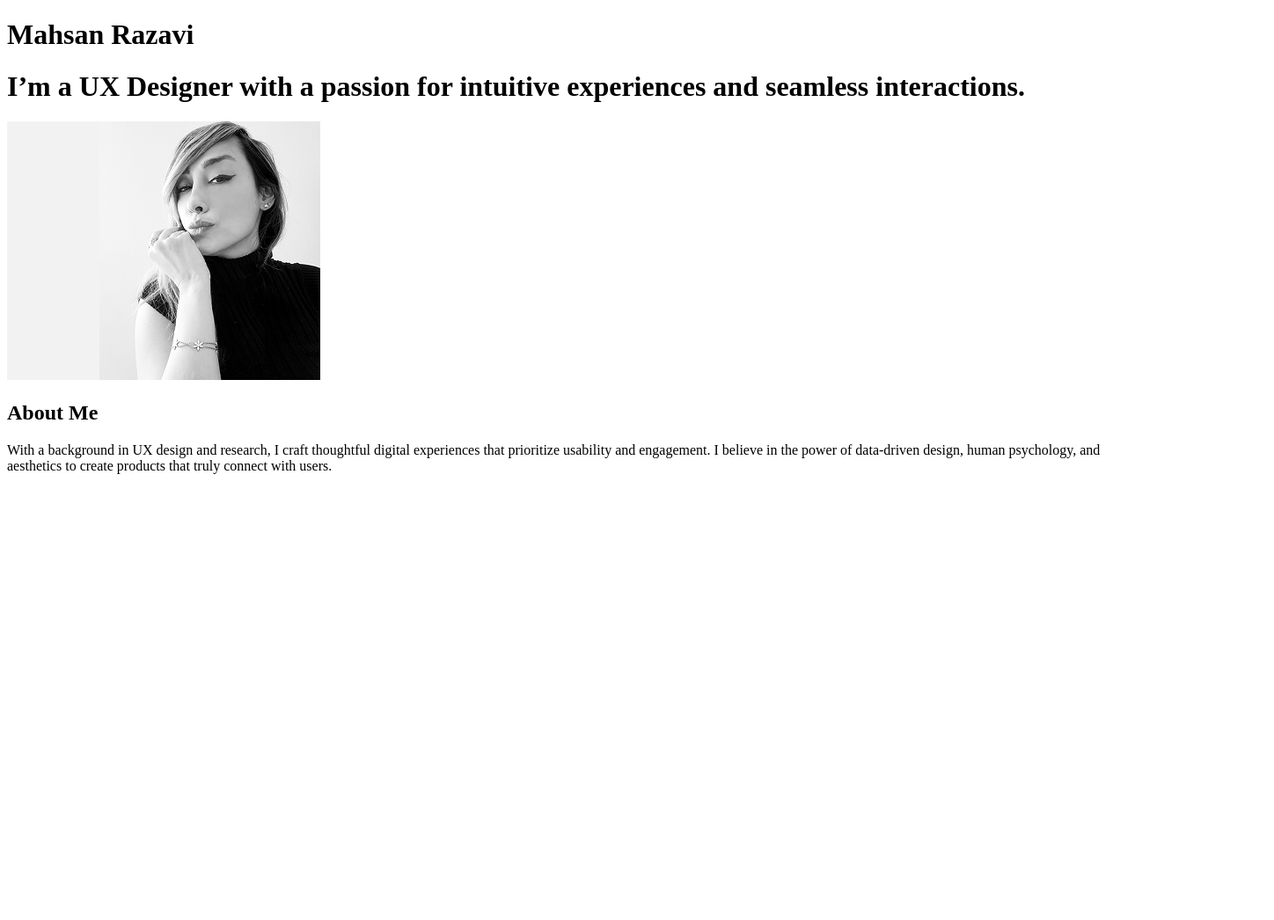
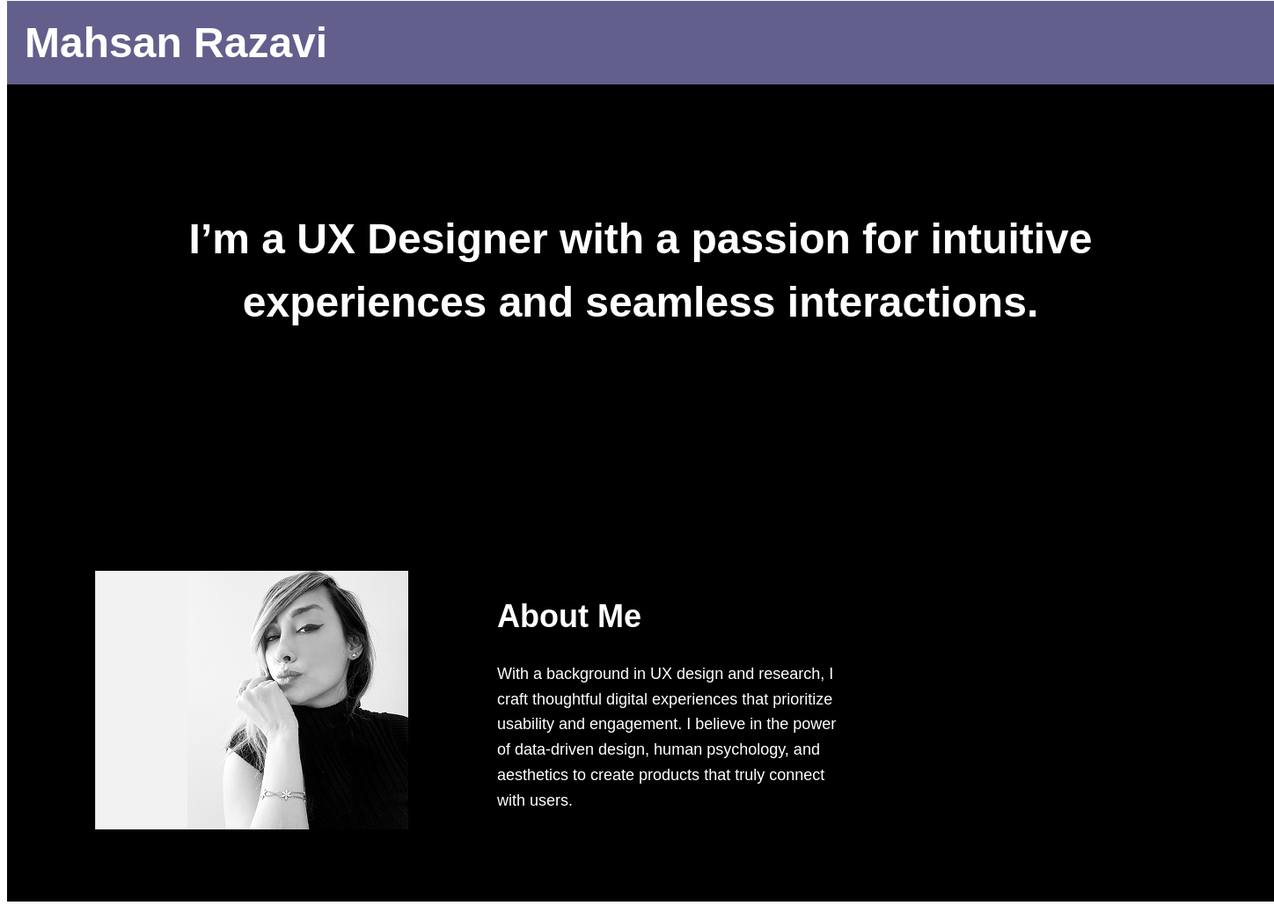
Before and after one commit to Masan62/Portfolio1, a plain HTML site: page index.html in a window 1280 px wide. Shown: the whole page at 88% size, 1448 px wide, since content can reach past the window. Before the commit the page ends 800 px from the top, so only its background shows below. Drawn offline with Linux system fonts and the light colour scheme.

Commit message:
Css added

```diff
--- a/screen.css
+++ b/screen.css
@@ -1,4 +1,74 @@
-/* Add screen styles below */
+
 a.active {
     font-weight: bold;
 }
+
+body {
+    background: #FFFFFF;
+    margin-top: 1px;
+    font-family: Arial, sans-serif;
+}
+
+.card {
+    background: #000000;
+    color: #FFFFFF;
+    margin: 0 auto;
+    width: 1440px;
+    height: 1024px;
+}
+
+.card div {
+    padding: 100px;
+}
+
+h1 {
+    margin: 0;
+    padding: 20px;
+    font-family: Arial, sans-serif;
+    color: #FFFFFF;
+}
+
+h1.name {
+    text-align: left;
+    background-color: #635f8c;
+    color: #FFFFFF;
+    padding: 20px;
+    font-size: 48px;
+}
+
+
+.intro-container {
+    text-align: center;
+    margin-top: 20px;
+    font-size: 48px;
+}
+
+.intro-container h1 {
+    color: #FFFFFF;
+    font-size: 48px;
+    line-height: 1.5;
+    max-width: 1100px;
+    margin: 0 auto;
+}
+
+
+.content {
+    display: flex;
+    align-items: center;
+    margin-top: -50px;
+}
+
+
+.about-container h2 {
+    color: #FFFFFF;
+    font-size: 36px;
+}
+
+#rolee {
+    color: #FFFFFF;
+    text-align: left;
+    font-size: 18px;
+    line-height: 1.6;
+    max-width: 400px;
+    margin-top: 10px;
+}
```
